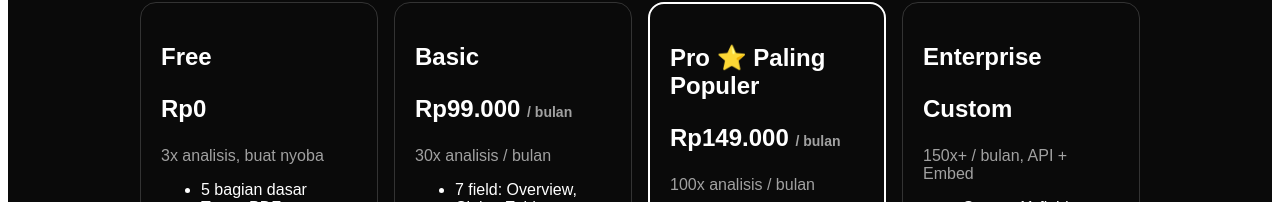
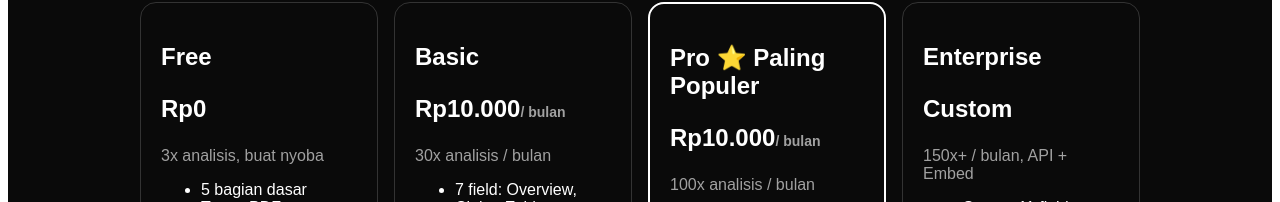
Before and after one commit to yuliahartati/nri, a Next.js app: page /pricing in a window 1280 px wide. Shown: the part 170-372 px from the top of the page. Built offline with nearby package versions, Linux system fonts and the light colour scheme.

Commit message:
Update page.js

```diff
--- a/app/pricing/page.js
+++ b/app/pricing/page.js
@@ -23,26 +23,26 @@ export default function PricingPage() {
 
           <div style={{ border: "1px solid #333", borderRadius: "16px", padding: "20px" }}>
             <h2>Basic</h2>
-            <p style={{ fontSize: "24px", fontWeight: "bold" }}>Rp99.000 <span style={{ fontSize: "14px", color: "#a1a1a1" }}>/ bulan</span></p>
+            <p style={{ fontSize: "24px", fontWeight: "bold" }}>Rp10.000<span style={{ fontSize: "14px", color: "#a1a1a1" }}>/ bulan</span></p>
             <p style={{ color: "#a1a1a1" }}>30x analisis / bulan</p>
             <ul>
               <li>7 field: Overview, Claim, Evidence, Assumptions, Framing, Missing Context, Reasoning Risks</li>
               <li>4 field masih dikunci</li>
               <li>Cocok buat personal</li>
             </ul>
-            <a href="https://wa.me/6289518935001?text=Halo, saya mau pilih paket Basic NRI Rp99.000" style={{ display: "block", textAlign: "center", background: "white", color: "black", padding: "10px", borderRadius: "10px", textDecoration: "none", fontWeight: "bold" }}>Pilih Basic</a>
+            <a href="https://wa.me/6289518935001?text=Halo, saya mau pilih paket Basic NRI Rp10.000" style={{ display: "block", textAlign: "center", background: "white", color: "black", padding: "10px", borderRadius: "10px", textDecoration: "none", fontWeight: "bold" }}>Pilih Basic</a>
           </div>
 
           <div style={{ border: "2px solid white", borderRadius: "16px", padding: "20px" }}>
             <h2>Pro ⭐ Paling Populer</h2>
-            <p style={{ fontSize: "24px", fontWeight: "bold" }}>Rp149.000 <span style={{ fontSize: "14px", color: "#a1a1a1" }}>/ bulan</span></p>
+            <p style={{ fontSize: "24px", fontWeight: "bold" }}>Rp10.000<span style={{ fontSize: "14px", color: "#a1a1a1" }}>/ bulan</span></p>
             <p style={{ color: "#a1a1a1" }}>100x analisis / bulan</p>
             <ul>
               <li>Semua 11 field kebuka</li>
               <li>Download .MD rapi</li>
               <li>Termasuk Emotional Triggers, Alternative Interpretations, Verification Questions, Uncertainty</li>
             </ul>
-            <a href="https://wa.me/6289518935001?text=Halo, saya mau pilih paket Pro NRI Rp149.000" style={{ display: "block", textAlign: "center", background: "white", color: "black", padding: "10px", borderRadius: "10px", textDecoration: "none", fontWeight: "bold" }}>Pilih Pro</a>
+            <a href="https://wa.me/6289518935001?text=Halo, saya mau pilih paket Pro NRI Rp10.000" style={{ display: "block", textAlign: "center", background: "white", color: "black", padding: "10px", borderRadius: "10px", textDecoration: "none", fontWeight: "bold" }}>Pilih Pro</a>
           </div>
 
           <div style={{ border: "1px solid #333", borderRadius: "16px", padding: "20px" }}>
```
